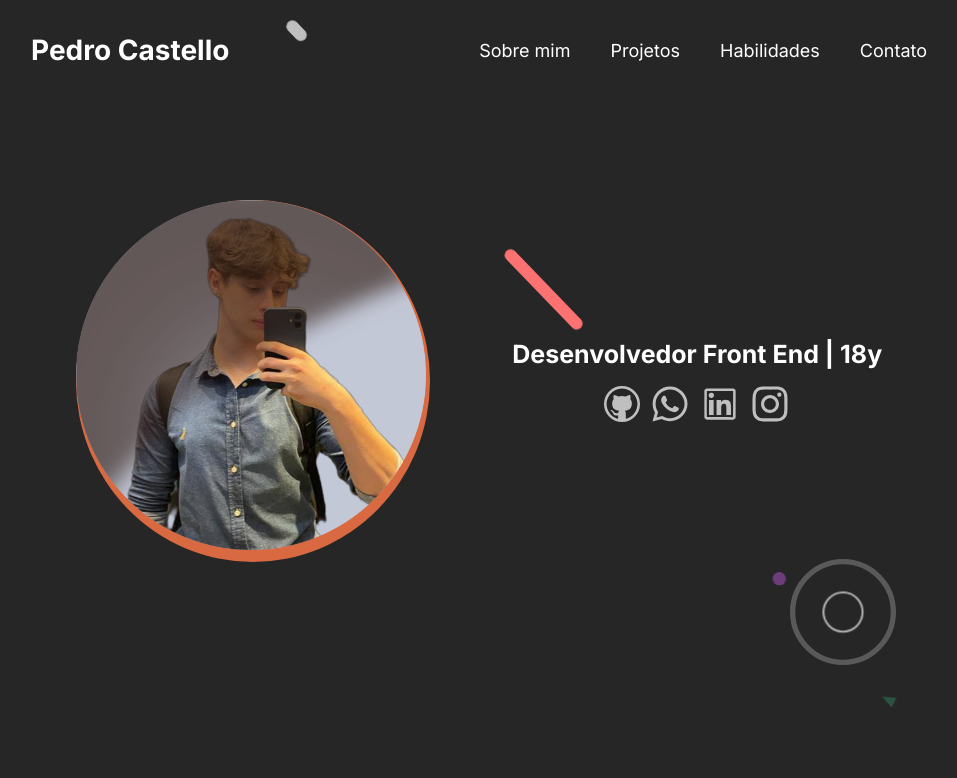
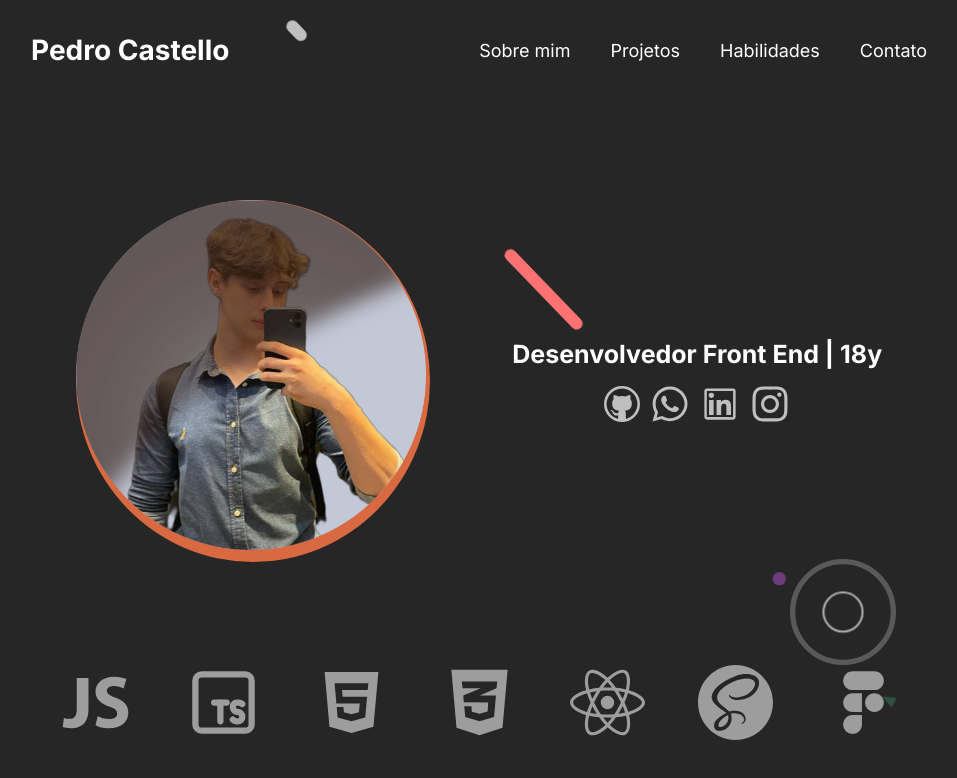
Before and after one commit to petrinks/portfolio, a React (Vite) app: page / in a window 1280 px wide. Shown: the top 778 px of the page, without its empty margins (161-1118 px from the left). Built offline with nearby package versions, Linux system fonts and the light colour scheme.

Commit message:
:construction:

```diff
--- a/index.html
+++ b/index.html
@@ -4,7 +4,7 @@
     <meta charset="UTF-8" />
     <link rel="icon" type="image/svg+xml" href="/vite.svg" />
     <meta name="viewport" content="width=device-width, initial-scale=1.0" />
-    <title>Vite + React + TS</title>
+    <title>Petrinks</title>
   </head>
   <body>
     <div id="root"></div>
--- a/package.json
+++ b/package.json
@@ -10,6 +10,7 @@
     "preview": "vite preview"
   },
   "dependencies": {
+    "@react-icons/all-files": "^4.1.0",
     "react": "^18.2.0",
     "react-dom": "^18.2.0",
     "react-icons": "^4.9.0"
--- a/src/App.css
+++ b/src/App.css
@@ -10,11 +10,11 @@
 body{
     background-color: #262626;
     color: white;
-	overflow: hidden;
+	/* overflow: hidden; */
 }
 
 .body-div{
-	position: relative;
+	position: absolute;
 	width: 100%;
 	height: 100%;
 }
@@ -26,10 +26,10 @@ body{
 .animation-container {
 	display: block;
 	position: absolute;
-	top:300px;
-	width: 1200px;
+	top: 300px;
+	width: 1300px;
 	max-width: 100%;
-	margin: 0 auto;
+
 
 	.lightning-container {
 		position: absolute;
@@ -479,3 +479,19 @@ header div h1{
 @media (max-width: 1240px) {
 
 }
+
+/* SKILLS  */
+
+.skills-container{
+	width: 100%;
+	height: 80%;
+	display: flex;
+	align-items: flex-end;
+	justify-content: space-around;
+}
+
+.skills-container svg{
+	width: 75px;
+	height: 75px;
+	color: #9D9D9D;
+}
--- a/src/App.tsx
+++ b/src/App.tsx
@@ -5,6 +5,13 @@ import WhatsApp from "./components/WhatsApp"
 import Linkedin from "./components/Linkedin";
 import { IoIosMenu } from "react-icons/io";
 import { TfiClose } from "react-icons/tfi";
+import { IoLogoJavascript } from "react-icons/io";
+import { TbBrandTypescript } from "react-icons/tb";
+import { AiFillHtml5 } from "react-icons/ai";
+import { FaCss3Alt } from "react-icons/fa";
+import { FaReact } from "react-icons/fa";
+import { SiSass } from "react-icons/si";
+import { CgFigma } from "react-icons/cg";
 import { useState } from "react";
 
 function App() {
@@ -89,6 +96,15 @@ function App() {
               </div>
             </div>
           </div>
+            <div className="skills-container">
+              <IoLogoJavascript />
+              <TbBrandTypescript />
+              <AiFillHtml5 />
+              <FaCss3Alt />
+              <FaReact />
+              <SiSass />
+              <CgFigma />
+            </div>
         </main>
   </div>
   )
```
Also changed, not shown: 1 other file (tests, documents, lock files or other folders). Lines whose indentation alone changed are shown as unchanged.
